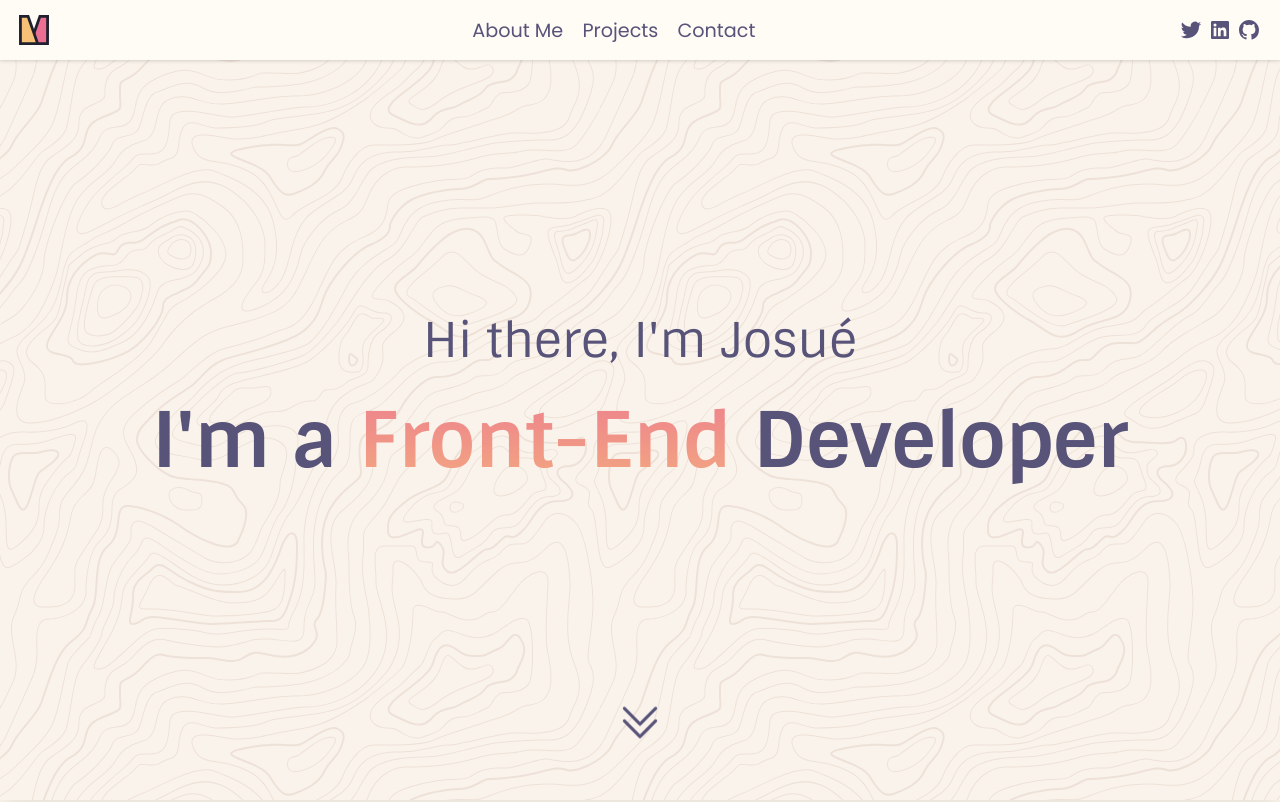
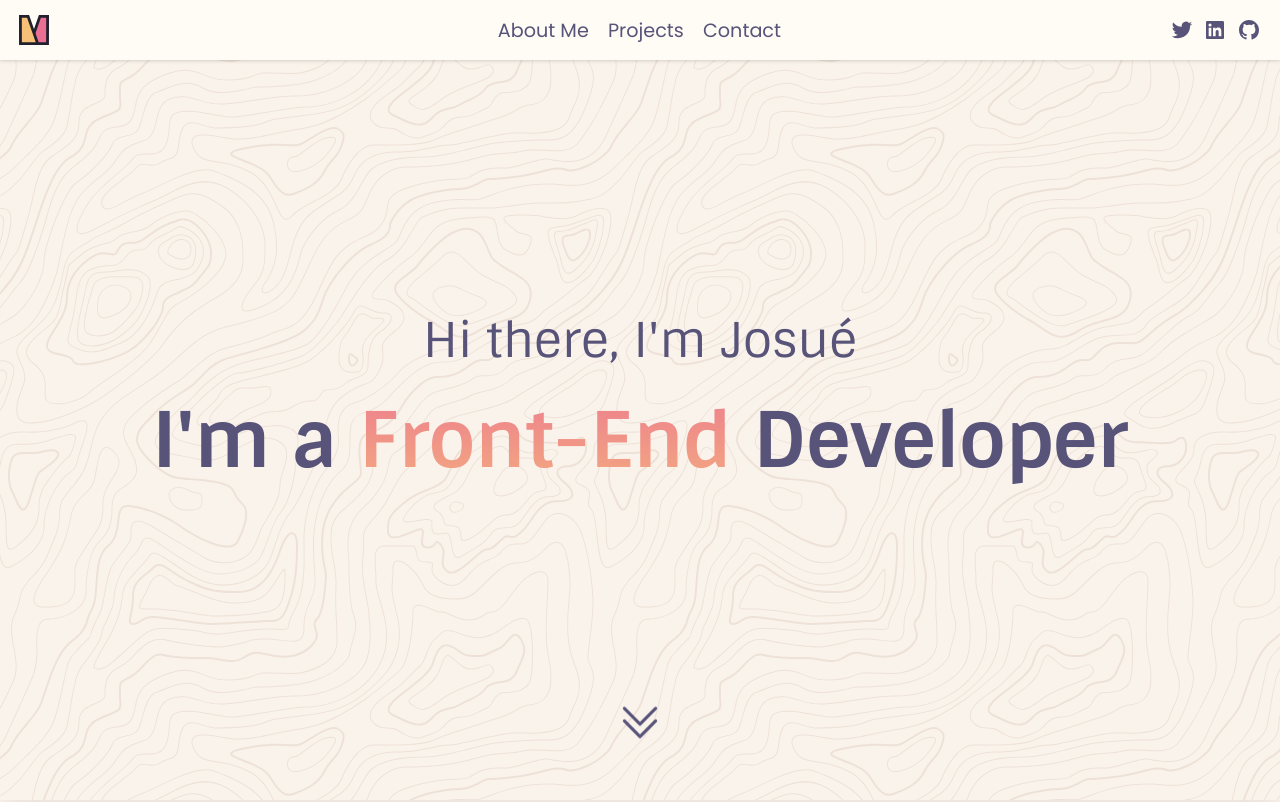
Before and after one commit to josushu0/portfolio, an Astro site: page / in a window 1280 px wide. Shown: the top 802 px of the page. Built offline with nearby package versions, Linux system fonts and the light colour scheme; Astro itself is replaced by a stand-in of ours.

Commit message:
feat: fix anchor height

```diff
--- a/src/components/Navbar.astro
+++ b/src/components/Navbar.astro
@@ -100,9 +100,14 @@ import MobileNav from '../components/MobileNav.vue'
 		height: 30px;
 	}
 
+	.brand a {
+		display: block;
+	}
+
 	.links {
 		display: flex;
 		gap: 1rem;
+		margin-inline-start: 60px;
 	}
 
 	.mobile-links {
@@ -113,6 +118,12 @@ import MobileNav from '../components/MobileNav.vue'
 
 	.socials {
 		height: 24px;
+		display: inline-flex;
+		gap: 0.5rem;
+	}
+
+	.socials a {
+		display: block;
 	}
 
 	.social {
```
